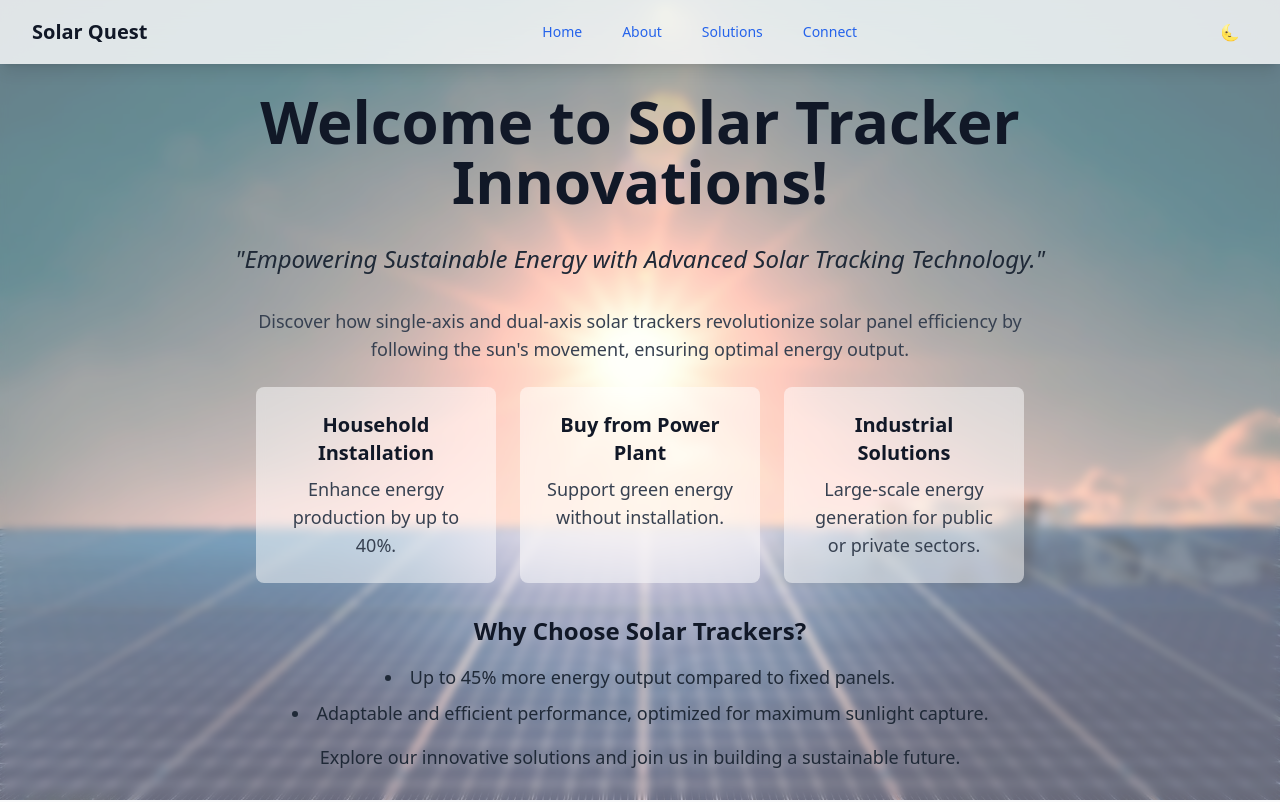
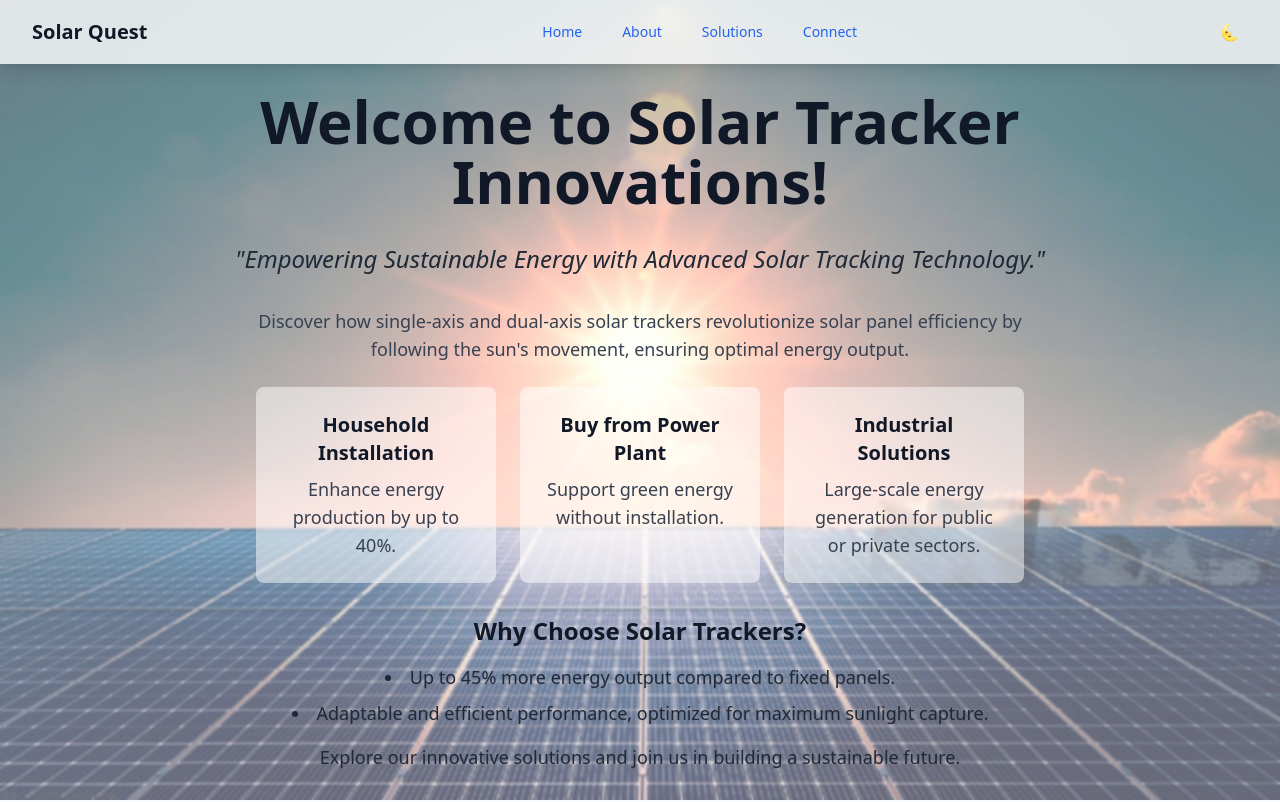
Before and after one commit to Rana718/solar-web-page, a React (Vite) app: page / in a window 1280 px wide. Shown: the top 802 px of the page. Built offline with nearby package versions, Linux system fonts and the light colour scheme.

Commit message:
add some styling

```diff
--- a/src/index.css
+++ b/src/index.css
@@ -3,8 +3,8 @@
 @tailwind utilities;
 
 .backdrop-blur-sm {
-  backdrop-filter: blur(4px);
-  -webkit-backdrop-filter: blur(4px);
+  backdrop-filter: blur(1px);
+  -webkit-backdrop-filter: blur(1px);
 }
 
 @layer utilities {
@@ -12,3 +12,13 @@
     text-shadow: 2px 2px 4px rgba(0, 0, 0, 0.3);
   }
 }
+
+html {
+  scroll-behavior: smooth;
+}
+
+.hash-span {
+  margin-top: -100px;
+  padding-bottom: 100px;
+  display: block;
+}
--- a/tailwind.config.js
+++ b/tailwind.config.js
@@ -7,7 +7,19 @@ export default {
   ],
   darkMode: 'class',
   theme: {
-    extend: {},
+    extend: {
+      textShadow: {
+        'sm': '0 1px 2px rgba(0, 0, 0, 0.1)',
+      },
+    },
   },
-  plugins: [],
+  plugins: [
+    function ({ addUtilities }) {
+      addUtilities({
+        '.text-shadow-sm': {
+          'text-shadow': '0 1px 2px rgba(0, 0, 0, 0.1)',
+        },
+      })
+    },
+  ],
 }
```
